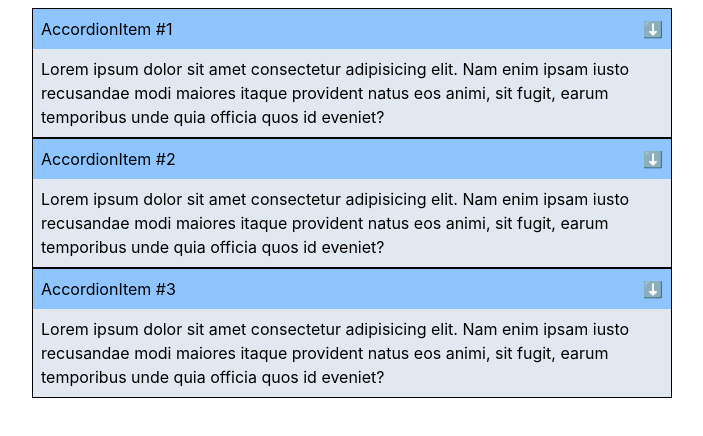
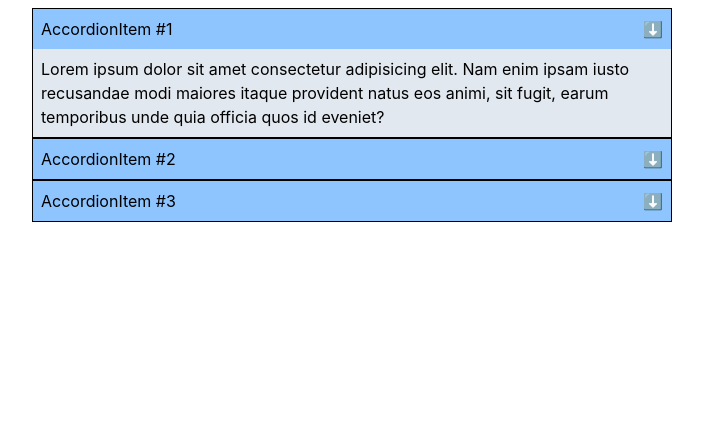
Before and after one commit to bobbyDeepak1415/accordion_01, a React (Vite) app: page / in a window 1280 px wide. Shown: the top 436 px of the page, without its empty margins (288-991 px from the left). Built offline with nearby package versions, Linux system fonts and the light colour scheme.

Commit message:
changes made

```diff
--- a/src/components/Accordion1.jsx
+++ b/src/components/Accordion1.jsx
@@ -17,7 +17,7 @@ const Accordion1 = () => {
     <div className='w-[50%] m-auto mt-2 '>
 
       {data.map((item,index)=>{
-        return <AccordionItem1 activeIndex={activeIndex} setActiveIndex={setActiveIndex} title={item.title} body={item.body}/>
+        return <AccordionItem1 index={index} activeIndex={activeIndex} setActiveIndex={setActiveIndex} title={item.title} body={item.body}/>
       })}
     </div>
   )
--- a/src/components/AccordionItem1.jsx
+++ b/src/components/AccordionItem1.jsx
@@ -1,6 +1,6 @@
 import React from 'react'
 
-const AccordionItem1 = ({title,body,activeIndex,setActiveIndex}) => {
+const AccordionItem1 = ({title,body,activeIndex,setActiveIndex,index}) => {
   return (
     <div className='border border-black'>
       <div  className='p-2 bg-blue-300 flex justify-between'>
@@ -10,9 +10,12 @@ const AccordionItem1 = ({title,body,activeIndex,setActiveIndex}) => {
         </span>
         <span>⬇️</span>
         </div>
-        <div className='p-2 bg-slate-200'>
+        {activeIndex===index &&(
+              <div className='p-2 bg-slate-200'>
 {body}
         </div>
+        )}
+
     </div>
   )
 }
```
